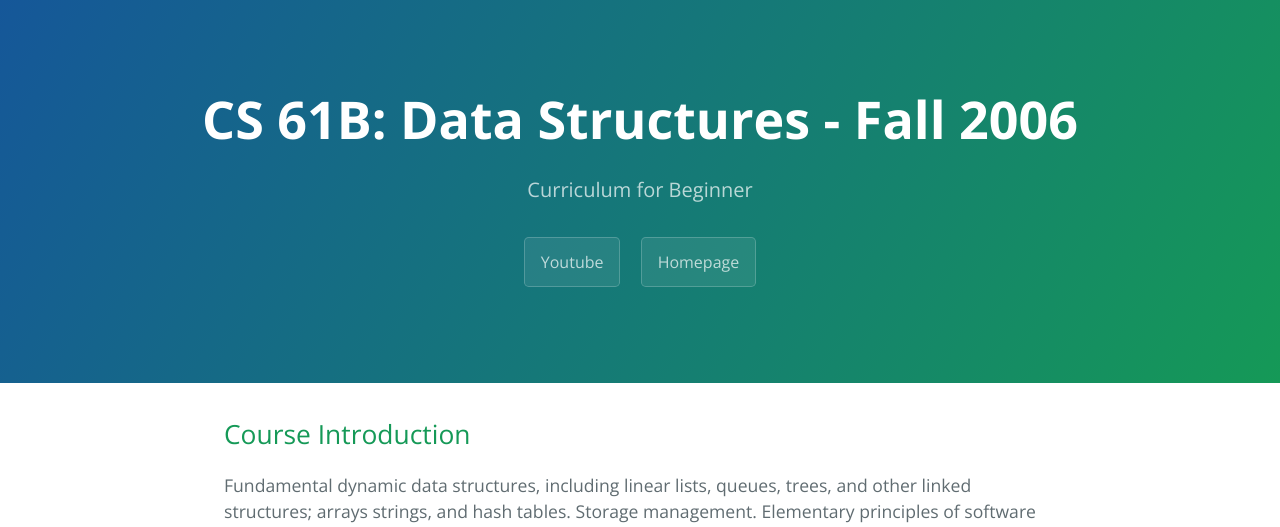
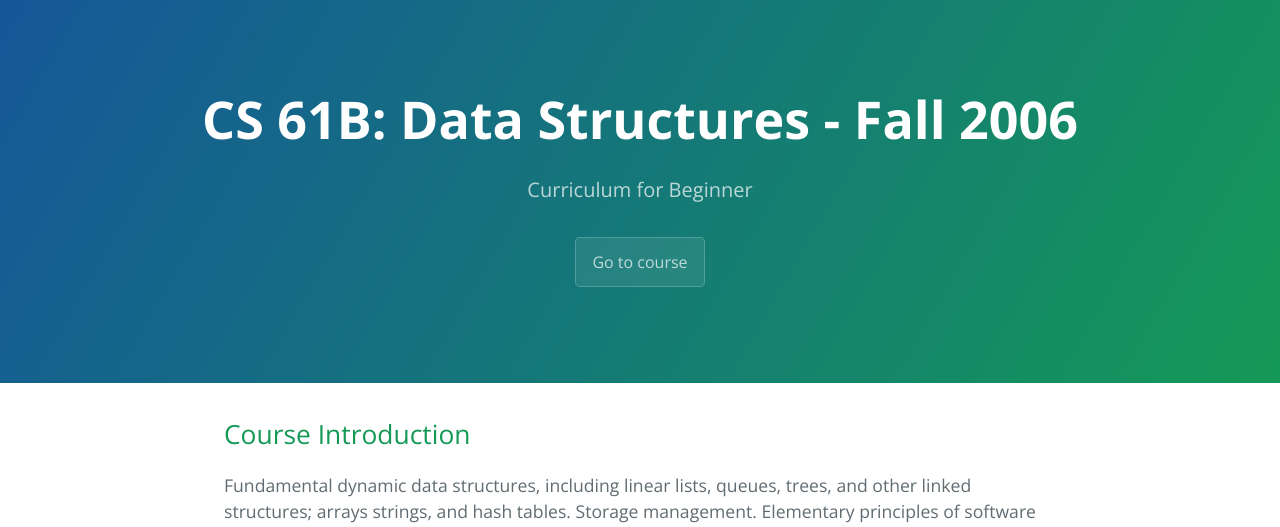
Before and after one commit to ltp19930730/SummerProject, a Django app: page /course/1/ in a window 1280 px wide. Shown: the top 527 px of the page. Run offline with Django 3.2, Linux system fonts and the light colour scheme; data comes from the database, SQL or seed files in the repository; both versions use the stored data as it was after the commit; parts of the project's set-up code (start-up, migrations or seed data) failed here and were passed over.

Commit message:
change the course page and added one course

```diff
--- a/CourseYelp/SearchCourse/templates/course_detail.html
+++ b/CourseYelp/SearchCourse/templates/course_detail.html
@@ -23,8 +23,7 @@
 <section class="page-header">
       <h1 class="project-name">{{title}}</h1>
       <h2 class="project-tagline">Curriculum for Beginner</h2>
-      <a href="{{ instance.course_video_url}}" class="btn">Youtube</a>
-      <a href="{{ instance.course_homepage_url}}" class="btn">Homepage</a>
+      <a href="{{ instance.course_homepage_url}}" class="btn">Go to course</a>
     </section>
 
     <section class="main-content">
```
Also changed, not shown: CourseYelp/db.sqlite3, CourseYelp/static_in_env/media_root/kehan.jpg (added).
